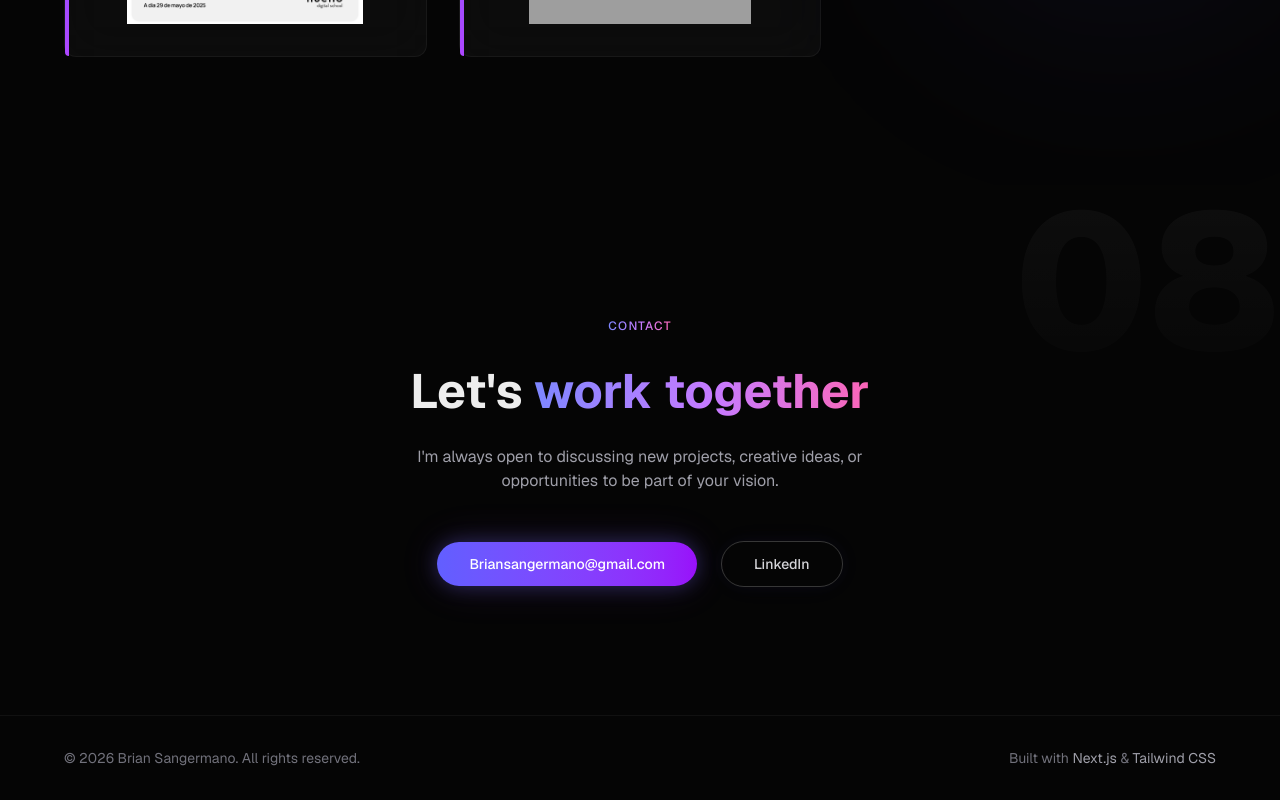
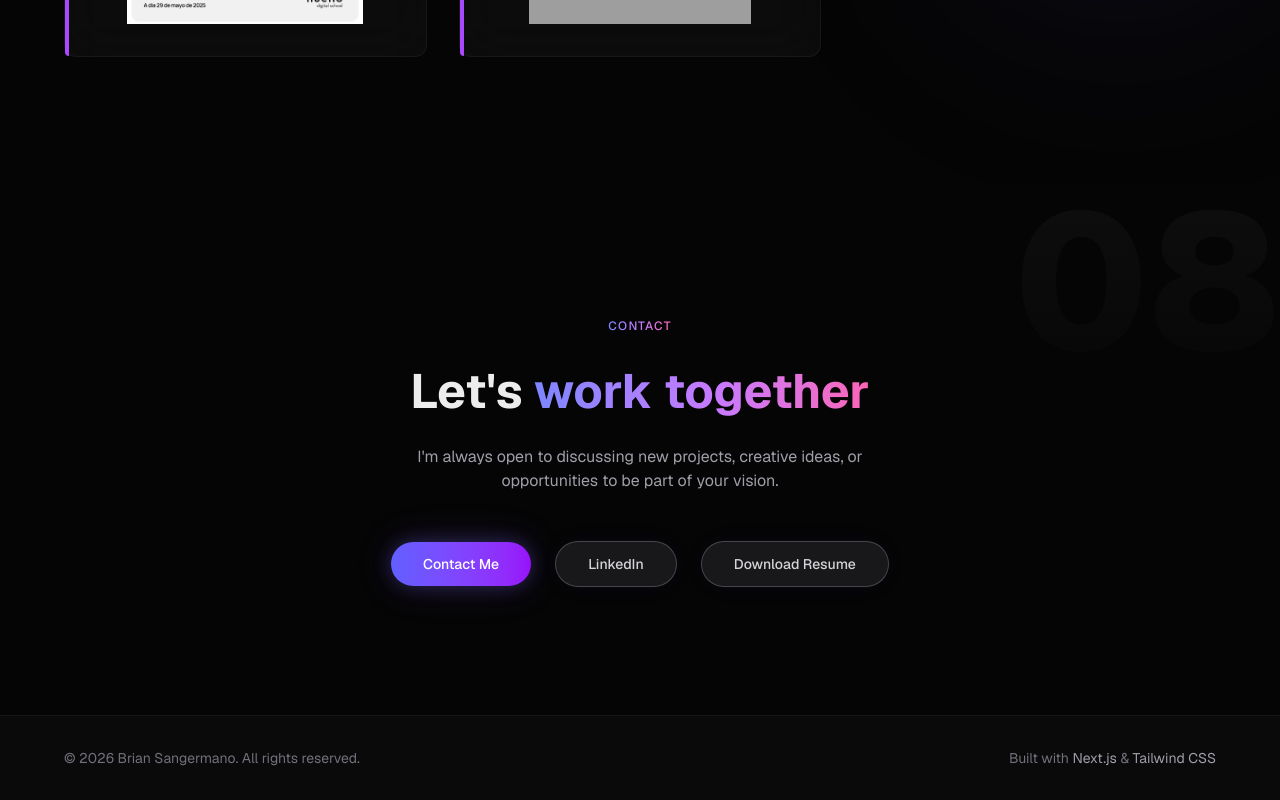
Before and after one commit to Briansangermano/portfolio2026, a Next.js app: page / in a window 1280 px wide. Shown: the part 8218-9018 px from the top of the page. Built offline with nearby package versions, Linux system fonts and the light colour scheme; grey boxes are pictures that could not be loaded.

Commit message:
feat: add CV download button and update portfolio data with CV path

```diff
--- a/src/components/layout/Footer.tsx
+++ b/src/components/layout/Footer.tsx
@@ -1,6 +1,6 @@
 export default function Footer() {
   return (
-    <footer className="border-t border-white/5 px-6 py-8">
+    <footer className="border-t border-white/5 bg-zinc-900/30 px-6 py-8">
       <div className="mx-auto flex max-w-6xl flex-col items-center justify-between gap-4 text-sm text-zinc-500 md:flex-row">
         <p>&copy; {new Date().getFullYear()} Brian Sangermano. All rights reserved.</p>
         <p>
--- a/src/components/sections/Contact.tsx
+++ b/src/components/sections/Contact.tsx
@@ -5,7 +5,7 @@ import ScrollReveal from "@/components/ui/ScrollReveal"
 import { portfolioData } from "@/data/portfolio"
 
 export default function Contact() {
-  const { email, linkedin } = portfolioData
+  const { email, linkedin, cv } = portfolioData
 
   return (
     <section id="contact" className="relative px-6 py-32">
@@ -36,15 +36,22 @@ export default function Contact() {
               href={`mailto:${email}`}
               className="rounded-full bg-gradient-to-r from-indigo-500 to-purple-600 px-8 py-3 text-sm font-medium text-white shadow-[0_0_20px_rgba(99,102,241,0.3),0_0_40px_rgba(168,85,247,0.15)] transition-all duration-300 hover:from-indigo-600 hover:to-purple-700 hover:shadow-[0_0_30px_rgba(99,102,241,0.5),0_0_60px_rgba(168,85,247,0.25)]"
             >
-              {email}
+              Contact Me
             </MagneticButton>
             <MagneticButton
               href={`https://${linkedin}`}
               target="_blank"
               rel="noopener noreferrer"
-              className="rounded-full border border-white/20 px-8 py-3 text-sm font-medium text-zinc-300 shadow-[0_0_15px_rgba(99,102,241,0.05),0_0_30px_rgba(168,85,247,0.03)] transition-all duration-300 hover:border-indigo-400/50 hover:text-white hover:shadow-[0_0_25px_rgba(99,102,241,0.15),0_0_50px_rgba(168,85,247,0.08)]"
+              className="rounded-full border border-white/20 bg-zinc-900 px-8 py-3 text-sm font-medium text-zinc-300 shadow-[0_0_15px_rgba(99,102,241,0.05),0_0_30px_rgba(168,85,247,0.03)] transition-all duration-300 hover:border-indigo-400/50 hover:text-white hover:shadow-[0_0_25px_rgba(99,102,241,0.15),0_0_50px_rgba(168,85,247,0.08)]"
             >
               LinkedIn
+            </MagneticButton>
+            <MagneticButton
+              href={cv}
+              download="CV-BrianSangermano.pdf"
+              className="rounded-full border border-white/20 bg-zinc-900 px-8 py-3 text-sm font-medium text-zinc-300 shadow-[0_0_15px_rgba(99,102,241,0.05),0_0_30px_rgba(168,85,247,0.03)] transition-all duration-300 hover:border-indigo-400/50 hover:text-white hover:shadow-[0_0_25px_rgba(99,102,241,0.15),0_0_50px_rgba(168,85,247,0.08)]"
+            >
+              Download Resume
             </MagneticButton>
           </div>
         </ScrollReveal>
--- a/src/components/ui/MagneticButton.tsx
+++ b/src/components/ui/MagneticButton.tsx
@@ -8,9 +8,10 @@ interface MagneticButtonProps {
   className?: string
   target?: string
   rel?: string
+  download?: string | boolean
 }
 
-export default function MagneticButton({ children, href, className, target, rel }: MagneticButtonProps) {
+export default function MagneticButton({ children, href, className, target, rel, download }: MagneticButtonProps) {
   const ref = useRef<HTMLAnchorElement>(null)
 
   function handleMouseMove(e: MouseEvent<HTMLAnchorElement>) {
@@ -34,6 +35,7 @@ export default function MagneticButton({ children, href, className, target, rel
       href={href}
       target={target}
       rel={rel}
+      download={download}
       className={`inline-block transition-transform duration-200 ease-out ${className}`}
       onMouseMove={handleMouseMove}
       onMouseLeave={handleMouseLeave}
--- a/src/data/portfolio.ts
+++ b/src/data/portfolio.ts
@@ -5,6 +5,7 @@ export const portfolioData: PortfolioData = {
   title: "Software Engineer | Frontend & Fullstack Developer",
   email: "Briansangermano@gmail.com",
   linkedin: "linkedin.com/in/brian-sangermano",
+  cv: "/cv/CV BrianSangermano.pdf",
   summary:
     "Software Engineer with 6+ years of experience building high-performance web applications with React, JavaScript, TypeScript, Vue.js, and Next.js. Focused on performance optimization and maintainable code built to last. Experienced working in frontend teams within Agile/Scrum environments, with a strong emphasis on clear communication and continuous improvement.",
 
--- a/src/types/index.ts
+++ b/src/types/index.ts
@@ -31,6 +31,7 @@ export interface PortfolioData {
   title: string
   email: string
   linkedin: string
+  cv: string
   summary: string
   experience: Experience[]
   projects: Project[]
```
Also changed, not shown: 1 other file (tests, documents, lock files or other folders).
